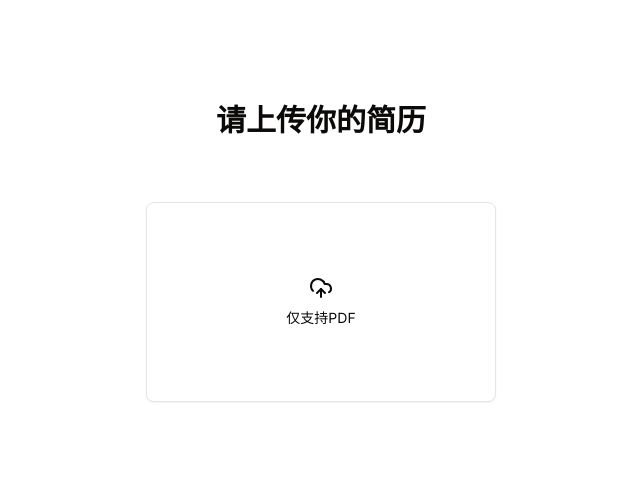
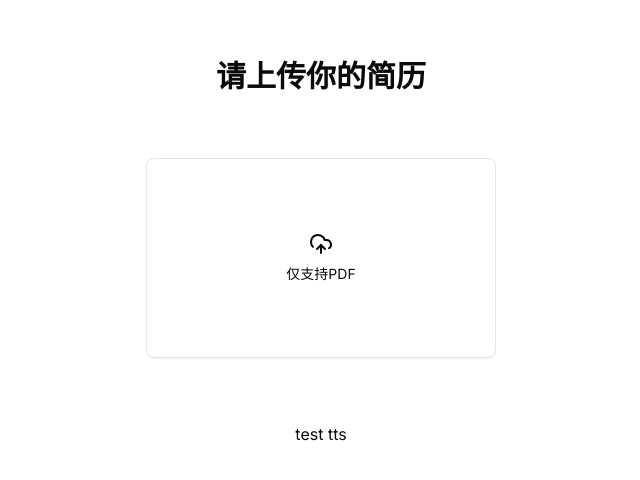
Before and after one commit to ZingerLittleBee/ai-interview, a Next.js app: page / in a window 1280 px wide. Shown: the part 148-628 px from the top of the page, without its empty margins (319-959 px from the left). Built offline with nearby package versions, Linux system fonts and the light colour scheme.

Commit message:
feat: add tts

```diff
--- /dev/null
+++ b/app/api/tts/route.ts
@@ -0,0 +1,27 @@
+export async function POST(req: Request, res: Response) {
+  const { prompt }: { prompt: string } = await req.json();
+  console.log("prompt", prompt);
+  const response = await fetch(
+    `https://${process.env.RESOURCE_NAME}.openai.azure.com/openai/deployments/tts/audio/speech?api-version=${process.env.API_VERSION}`,
+    {
+      method: "POST",
+      // @ts-ignore
+      headers: {
+        "api-key": process.env.API_KEY,
+        "Content-Type": "application/json",
+      },
+      body: JSON.stringify({
+        model: "tts",
+        input: prompt,
+        voice: "alloy",
+      }),
+    },
+  );
+  const data = await response.arrayBuffer();
+  return new Response(data, {
+    headers: {
+      "Content-Type": "audio/mpeg",
+      "Content-Disposition": `attachment; filename=speech.mp3`,
+    },
+  });
+}
--- a/components/UploadViewLayout.tsx
+++ b/components/UploadViewLayout.tsx
@@ -1,6 +1,7 @@
 import { useRef, useState } from "react";
 import { CloudUpload } from "lucide-react";
 import { useInterviewStore } from "@/store";
+import { text_to_speech } from "@/lib/tts";
 
 const UploadViewLayout = () => {
   const { setFileUrl, setPage } = useInterviewStore();
@@ -32,6 +33,14 @@ const UploadViewLayout = () => {
           <CloudUpload />
           <div className="text-sm">仅支持PDF</div>
         </div>
+
+        <div
+          onClick={() => {
+            text_to_speech("你好，我是面试官，请你自我介绍一下");
+          }}
+        >
+          test tts
+        </div>
       </div>
       <input
         ref={uploadRef}
--- /dev/null
+++ b/lib/tts.ts
@@ -0,0 +1,29 @@
+export const text_to_speech = async (prompt: string) => {
+  const response = await fetch("/api/tts", {
+    method: "POST",
+    headers: {
+      "Content-Type": "application/json",
+    },
+    body: JSON.stringify({
+      prompt: prompt,
+    }),
+  });
+
+  const data = await response.arrayBuffer();
+  // 创建 audio 元素
+  const audio = new Audio();
+
+  // 创建 blob 对象
+  const audioBlob = new Blob([data], { type: "audio/mpeg" });
+
+  // URL.createObjectURL 生成 blob URL
+  const audioUrl = URL.createObjectURL(audioBlob);
+
+  // 设置音频源
+  audio.src = audioUrl;
+
+  // 播放
+  audio.play();
+
+  return audio;
+};
```
